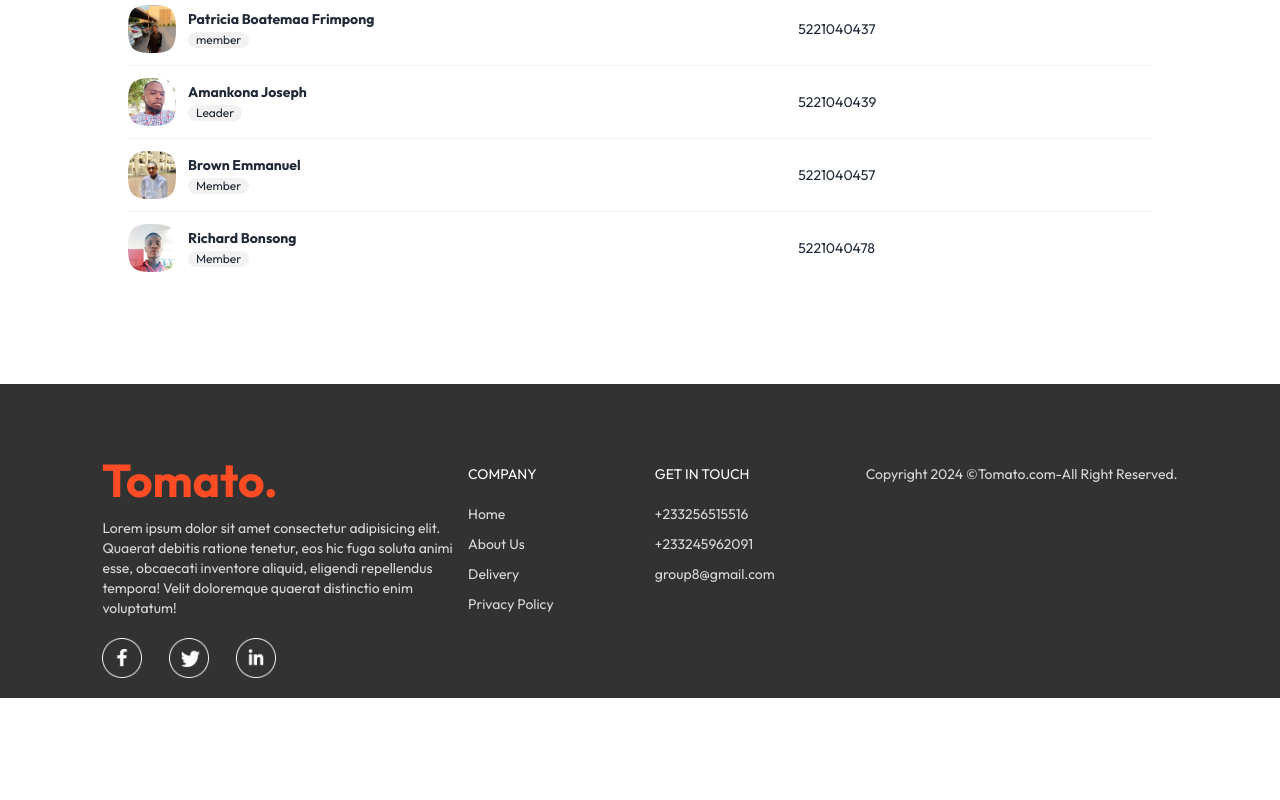
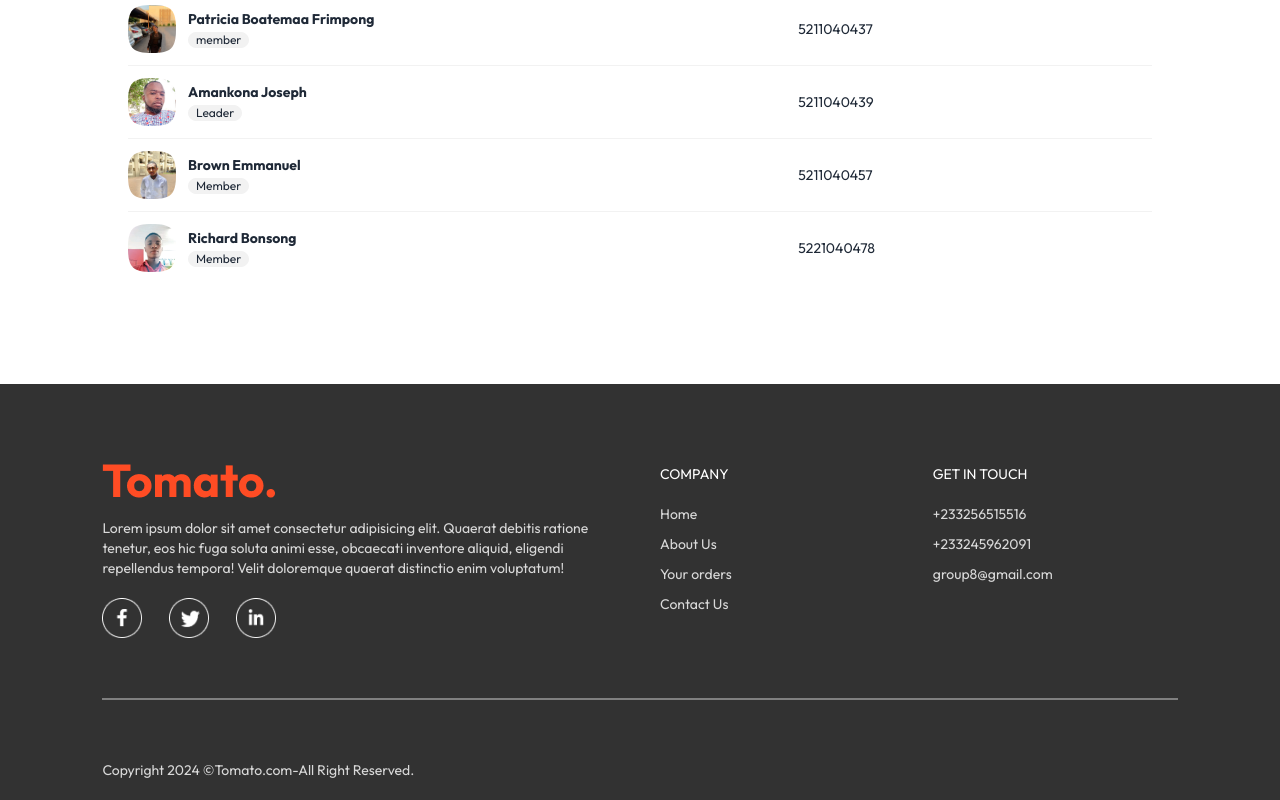
Before and after one commit to general-joe/foodDeliveryApp, a React (Vite) app in the folder frontend/: page /about-us in a window 1280 px wide. Shown: the part 656-1456 px from the top of the page. Before the commit the page ends 1354 px from the top, so only its background shows below. Built offline with nearby package versions, Linux system fonts and the light colour scheme.

Commit message:
Changed index number format

```diff
--- a/frontend/src/assets/assets.js
+++ b/frontend/src/assets/assets.js
@@ -78,14 +78,14 @@ export const members = [
     id: 405,
     name: "Melody Adutwumwaa Asare",
     image: member_405,
-    indexNumber: "5221040405",
+    indexNumber: "5211040405",
     role: "member",
   },
   {
     id: 421,
     name: "Priscilla Wiafe Akenteng",
     image: member_421,
-    indexNumber: "5221040421",
+    indexNumber: "5211040421",
     role: "member",
   },
   {
@@ -93,27 +93,27 @@ export const members = [
     name: "Kokro Sarpong Nana Kofi",
     image: member_423,
     role: "member",
-    indexNumber: "5221040423",
+    indexNumber: "5211040423",
   },
   {
     id: 432,
     name: "Wendy Erpha",
     image: member_432,
     role: "member",
-    indexNumber: "5221040432",
+    indexNumber: "5211040432",
   },
   {
     id: 433,
     name: "Maryam Mohammed",
     image: member_433,
     role: "member",
-    indexNumber: "5221040433",
+    indexNumber: "5211040433",
   },
   {
     id: 436,
     name: "Erica Osei Bawuah",
     image: member_436,
-    indexNumber: "5221040436",
+    indexNumber: "5211040436",
     role: "member",
   },
   {
@@ -121,21 +121,21 @@ export const members = [
     name: "Patricia Boatemaa Frimpong",
     image: member_437,
     role: "member",
-    indexNumber: "5221040437",
+    indexNumber: "5211040437",
   },
   {
     id: 439,
     name: "Amankona Joseph",
     image: member_439,
     role: "Leader",
-    indexNumber: "5221040439",
+    indexNumber: "5211040439",
   },
   {
     id: 457,
     name: "Brown Emmanuel",
     image: member_457,
     role: "Member",
-    indexNumber: "5221040457",
+    indexNumber: "5211040457",
   },
   {
     id: 478,
--- a/frontend/src/components/Footer/Footer.css
+++ b/frontend/src/components/Footer/Footer.css
@@ -58,8 +58,4 @@
     flex-direction: column;
     gap: 35px;
   }
-
-  .footer-copyright {
-    text-align: center;
-  }
 }
--- a/frontend/src/components/Footer/Footer.jsx
+++ b/frontend/src/components/Footer/Footer.jsx
@@ -4,7 +4,7 @@ import { assets } from "../../assets/assets";
 
 const Footer = () => {
   return (
-    <div className="footer" id="footer">
+    <div className="footer flex flex-col justify-center" id="footer">
       <div className="footer-content">
         <div className="footer-content-lift">
           <img src={assets.logo} alt="" />
@@ -20,16 +20,24 @@ const Footer = () => {
             <img src={assets.linkedin_icon} alt="" />
           </div>
         </div>
-        <div className="footer-content-center">
+        <div className="footer-content-center w-full pl-5">
           <h2>COMPANY</h2>
           <ul>
-            <li>Home</li>
-            <li>About Us</li>
-            <li>Delivery</li>
-            <li>Privacy Policy</li>
+            <li className="hover:underline">
+              <a href="/">Home</a>
+            </li>
+            <li className="hover:underline">
+              <a href="/about-us">About Us</a>
+            </li>
+            <li className="hover:underline">
+              <a href="/cart">Your orders</a>
+            </li>
+            <li className="hover:underline">
+              <a href="#contact-us">Contact Us</a>
+            </li>
           </ul>
         </div>
-        <div className="footer-content-right">
+        <div className="footer-content-right w-full pl-5">
           <h2>GET IN TOUCH</h2>
           <ul>
             <li>+233256515516</li>
@@ -39,9 +47,9 @@ const Footer = () => {
         </div>
       </div>
       <hr />
-      <p className="footer-copyright">
-        Copyright 2024 &copy;Tomato.com-All Right Reserved.
-      </p>
+      <div className="footer-copyright text-center w-full">
+        <span>Copyright 2024 &copy;Tomato.com-All Right Reserved.</span>
+      </div>
     </div>
   );
 };
--- a/frontend/src/components/forms/index.jsx
+++ b/frontend/src/components/forms/index.jsx
@@ -97,7 +97,7 @@ export const Button = ({ title, loading }) => {
   ) : (
     <button
       type="submit"
-      className="bg-[#901AD8] py-3 px-1 rounded-md text-white font-semibold w-full mt-5"
+      className="bg-[#E96813] py-3 px-1 rounded-md text-white font-semibold w-full mt-5"
     >
       {title}
     </button>
--- a/frontend/src/pages/admin/category/index.jsx
+++ b/frontend/src/pages/admin/category/index.jsx
@@ -1,9 +1,8 @@
 import React from "react";
 import { MdDelete, MdModeEditOutline } from "react-icons/md";
 import { FaPlus } from "react-icons/fa";
-import { Link } from "react-router-dom";
+import { Link, useNavigate } from "react-router-dom";
 import { restApi } from "../../../appSetup/hook";
-import { useNavigate } from "react-router-dom";
 import { toast } from "react-toastify";
 
 function Category() {
@@ -14,6 +13,7 @@ function Category() {
   const handleDelete = async (categoryId) => {
     try {
       await deleteCategory(categoryId);
+      toast.error("Category deleted successfully");
     } catch (error) {
       console.error("Failed to delete category:", error);
       toast.error("Failed to delete category");
--- a/frontend/src/pages/admin/clients/index.jsx
+++ b/frontend/src/pages/admin/clients/index.jsx
@@ -11,6 +11,7 @@ function Clients() {
   const handleDelete = async (clientId) => {
     try {
       await deleteClient(clientId);
+      toast.error("Client deleted successfully");
     } catch (error) {
       console.error("Failed to delete category:", error);
       toast.error("Failed to delete category");
--- a/frontend/src/pages/admin/recipe/createRecipe.jsx
+++ b/frontend/src/pages/admin/recipe/createRecipe.jsx
@@ -1,7 +1,6 @@
 import React from "react";
-import { Link } from "react-router-dom";
+import { Link, useNavigate } from "react-router-dom";
 import { Form } from "../../../components/forms";
-import { useNavigate } from "react-router-dom";
 import { restApi } from "../../../appSetup/hook";
 import { toast } from "react-toastify";
 
@@ -10,17 +9,14 @@ function CreateRecipe() {
   const [createRecipe, { isLoading }] = restApi.useCreateRecipeMutation();
   const onSubmit = async (data) => {
     const formData = new FormData();
-    const image = formData.append("image", data.image[0]);
+    formData.append("item", data.image[0]);
+    formData.append("title", data.title);
+    formData.append("description", data.description);
+    formData.append("quantity", data.quantity);
+    formData.append("total", data.total);
+    formData.append("price", data.price);
 
-    const recipeData = {
-      title: data.title,
-      description: data.description,
-      quantity: data.quantity,
-      total: data.total,
-      price: data.price,
-      item: image,
-    };
-    const response = await createRecipe(recipeData);
+    const response = await createRecipe(formData);
     if (response.error) {
       toast(response.error);
       return;
--- a/frontend/src/pages/admin/recipe/index.jsx
+++ b/frontend/src/pages/admin/recipe/index.jsx
@@ -3,6 +3,7 @@ import { FaPlus } from "react-icons/fa";
 import { MdDelete, MdModeEditOutline } from "react-icons/md";
 import { Link } from "react-router-dom";
 import { restApi } from "../../../appSetup/hook";
+import { toast } from "react-toastify";
 
 function Recipe() {
   const { data, isLoading } = restApi.useGetRecipiesQuery();
@@ -11,6 +12,7 @@ function Recipe() {
   const handleDelete = async (recipeId) => {
     try {
       await deleteRecipe(recipeId);
+      toast.error("Recipe deleted successfully");
     } catch (error) {
       console.error("Failed to delete recipe:", error);
     }
```
